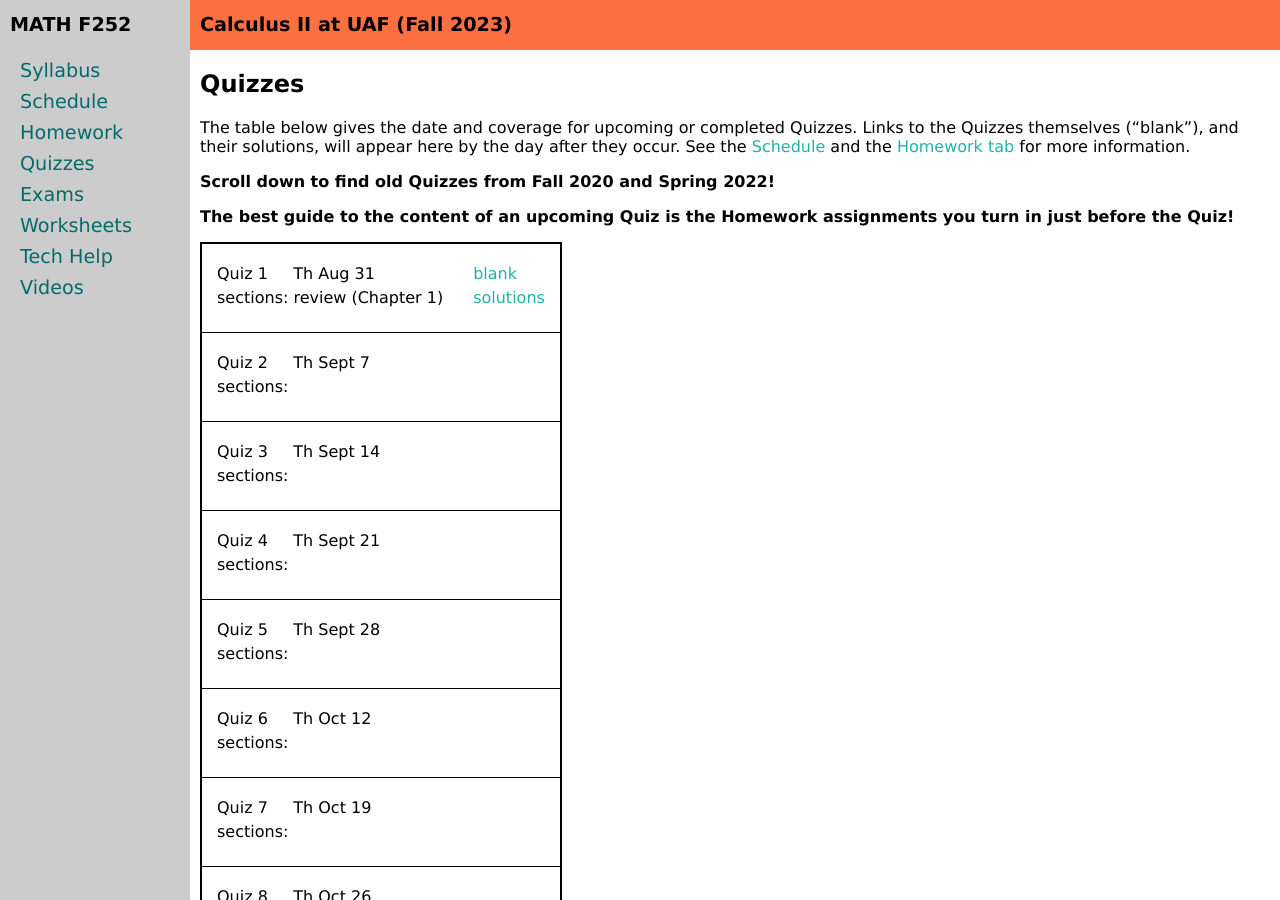
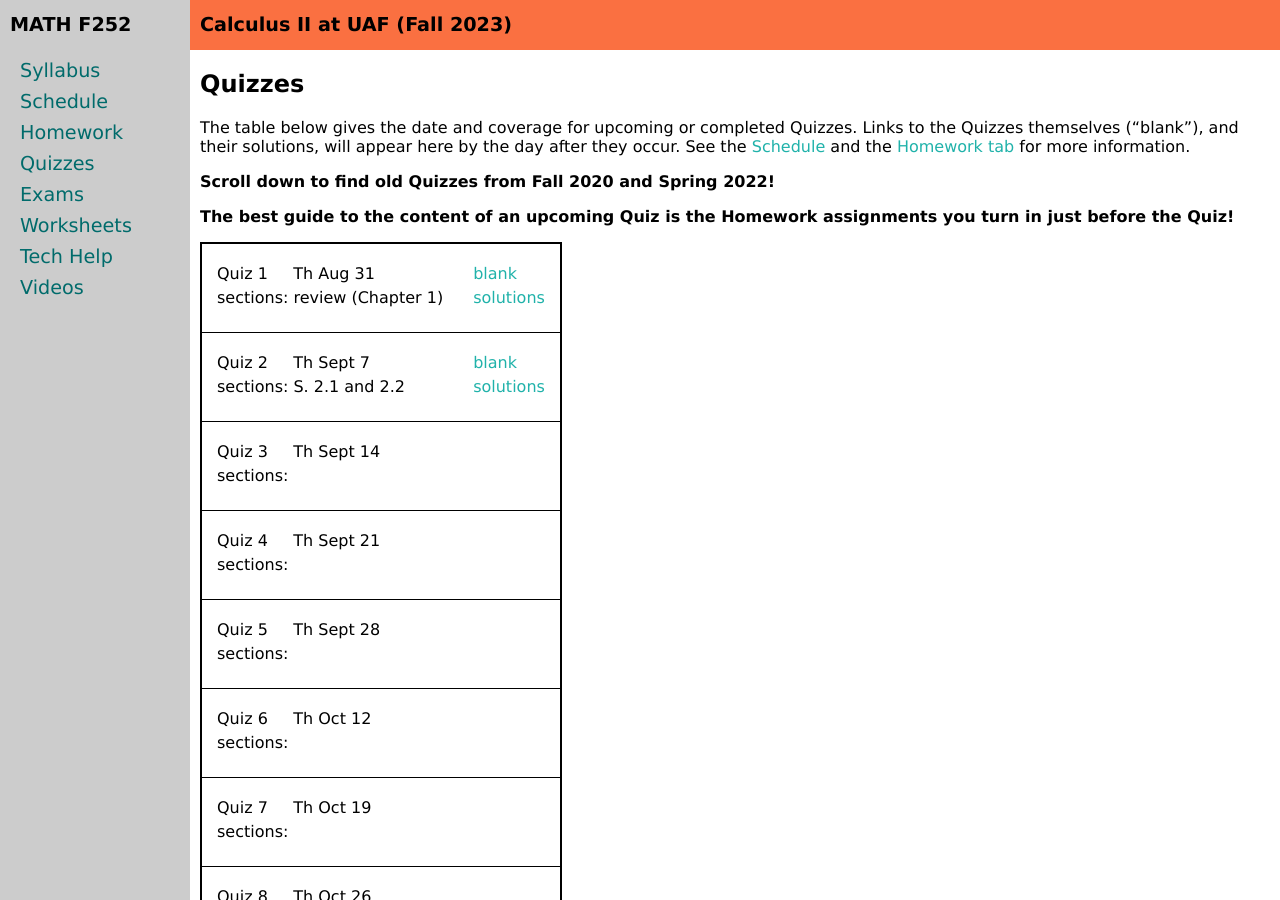
Before and after one commit to uaf-math/calc2, a Jekyll site: the page built from quizzes.md, in a window 1280 px wide and 900 px high. Built offline with Jekyll 4.4.1, drawn with Linux system fonts in a browser that asks for light colours.

Commit message:
Update quizzes.yml

```diff
--- a/_data/quizzes.yml
+++ b/_data/quizzes.yml
@@ -8,9 +8,9 @@ quizzes:
   solutions: M252-f23-q1-s.pdf
 - name: Quiz 2
   date: Sept 7
-  sections:
-  blank:
-  solutions:
+  sections: S. 2.1 and 2.2
+  blank: M252-f23-q2.pdf
+  solutions: M252-f23-q2-s.pdf
 - name: Quiz 3
   date: Sept 14
   sections:
```
